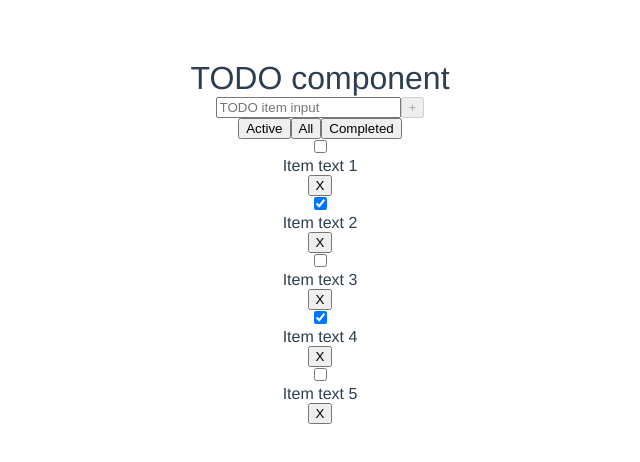
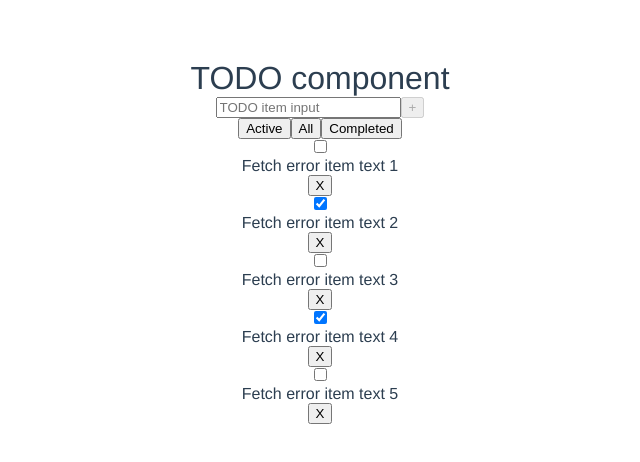
Before and after one commit to ggkguelensan/vue_sfc_todo_list, a Vue app: page / in a window 1280 px wide. Shown: the top 462 px of the page, without its empty margins (320-960 px from the left). Built offline with nearby package versions, Linux system fonts and the light colour scheme; no server answers.

Commit message:
fetch responce

```diff
--- a/src/components/ToDo.vue
+++ b/src/components/ToDo.vue
@@ -11,6 +11,13 @@
 import ToDoList from './ToDoList'
 import ToDoInput from './ToDoInput'
 import ToDoCntl from './ToDoCntl'
+
+function errorHandler (response) {
+  if (!response.ok) {
+    throw Error(response.status)
+  }
+  return response
+}
 
 export default {
   name: 'ToDo',
@@ -27,20 +34,22 @@ export default {
     return {
       // перепишется при вызове created
       todo_list: [
-        { id: 0, text: 'Item text 1', active: true },
-        { id: 1, text: 'Item text 2', active: false },
-        { id: 2, text: 'Item text 3', active: true },
-        { id: 3, text: 'Item text 4', active: false },
-        { id: 4, text: 'Item text 5', active: true }
+        { id: 1, text: 'Fetch error item text 1', active: true },
+        { id: 2, text: 'Fetch error item text 2', active: false },
+        { id: 3, text: 'Fetch error item text 3', active: true },
+        { id: 4, text: 'Fetch error item text 4', active: false },
+        { id: 5, text: 'Fetch error item text 5', active: true }
       ],
-      cntl_state: 'all'
+      cntl_state: 'all',
+      last_id: 5
     }
   },
   methods: {
     // handler обрабатывающий создание нового item и добавление нового item в список todo_list
     add_new_item (item) {
+      this.last_id++
       this.todo_list.push({
-        id: this.todo_list.length + 1,
+        id: this.last_id,
         text: item.text,
         active: item.active
       })
@@ -51,23 +60,22 @@ export default {
   },
   computed: {
     todo_list_filtered () {
-      let result = []
-      if (this.cntl_state === 'all') {
-        result = this.todo_list
-      } else if (this.cntl_state === 'active') {
-        result = this.todo_list.filter(item => item.active === true)
-      } else {
-        result = this.todo_list.filter(item => item.active === false)
-      }
-      return result
+      if (this.cntl_state === 'active') return this.todo_list.filter(item => item.active === true)
+      if (this.cntl_state === 'completed') return this.todo_list.filter(item => item.active === false)
+      return this.todo_list
     }
   },
   created () {
-    fetch(this.api_href)
-      .then(response => response.json())
-      .then(data => {
-        this.todo_list = data
-      })
+    if (this.api_href) {
+      fetch(this.api_href)
+        .then(errorHandler)
+        .then(responce => responce.json())
+        .then(data => {
+          this.todo_list = data
+          this.last_id = data.length
+        })
+        .catch(error => console.log(error))
+    }
   }
 }
 </script>
```
